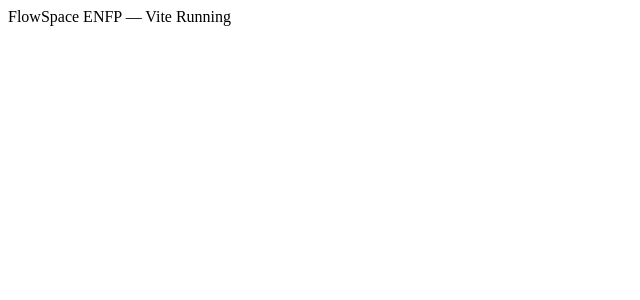
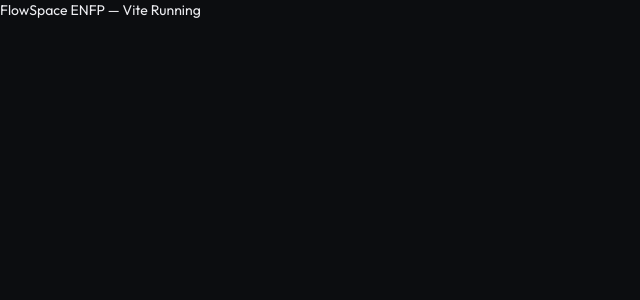
Before and after one commit to Busy0124add1/flowspace-enfp, a Vue app: page / in a window 1280 px wide. Shown: the top 300 px of the page, without its empty margins (0-640 px from the left). Built offline with nearby package versions, Linux system fonts and the light colour scheme.

Commit message:
feat(P2): global CSS tokens + base reset with MBTI theme hooks

```diff
--- a/src/main.js
+++ b/src/main.js
@@ -4,6 +4,8 @@
 import ToastService from 'primevue/toastservice'
 import ConfirmationService from 'primevue/confirmationservice'
 import App from './App.vue'
+import './styles/tokens.css'
+import './styles/base.css'
 
 const app = createApp(App)
 app.use(createPinia())
--- /dev/null
+++ b/src/styles/base.css
@@ -0,0 +1,37 @@
+/* Reset + 字体 + 工具 class */
+*, *::before, *::after { box-sizing: border-box; }
+
+html, body, #app {
+  margin: 0;
+  padding: 0;
+  height: 100%;
+  background: var(--bg);
+  color: var(--t1);
+}
+
+body {
+  font-family: "Outfit", system-ui, -apple-system, "PingFang SC", "Microsoft YaHei", sans-serif;
+  font-size: 14px;
+  line-height: 1.5;
+  -webkit-font-smoothing: antialiased;
+}
+
+button { font-family: inherit; cursor: pointer; }
+input, textarea, select { font-family: inherit; }
+a { color: var(--accent); text-decoration: none; }
+
+/* 工具 class */
+.text-t1 { color: var(--t1); }
+.text-t2 { color: var(--t2); }
+.text-t3 { color: var(--t3); }
+.text-accent { color: var(--accent); }
+.flex-row { display: flex; flex-direction: row; }
+.flex-col { display: flex; flex-direction: column; }
+.flex-gap-4 { gap: 4px; }
+.flex-gap-8 { gap: 8px; }
+.flex-gap-12 { gap: 12px; }
+
+/* 滚动条 */
+::-webkit-scrollbar { width: 6px; height: 6px; }
+::-webkit-scrollbar-thumb { background: var(--line); border-radius: 3px; }
+::-webkit-scrollbar-thumb:hover { background: var(--t3); }
--- /dev/null
+++ b/src/styles/tokens.css
@@ -0,0 +1,46 @@
+/* CSS 变量定义：基础色 + MBTI 主题覆盖 */
+:root {
+  /* 基础色（不随 MBTI 变化） */
+  --bg: #0c0d10;
+  --surf: #13141a;
+  --card: #191b23;
+  --line: #252730;
+
+  /* 文字色 */
+  --t1: #eeeef2;
+  --t2: #8a8b99;
+  --t3: #4a4b58;
+
+  /* MBTI 辅色池（dashboard.html 继承） */
+  --pink: #f0537a;
+  --cyan: #3ecfcf;
+  --lime: #9de84b;
+  --violet: #9b6dff;
+  --amber: #f5a623;
+
+  /* 圆角 */
+  --r: 8px;
+  --r2: 12px;
+
+  /* MBTI 主题（applyTheme 会动态覆盖这两个） */
+  --accent: var(--pink);
+  --group-color: var(--cyan);
+}
+
+/* MBTI 类型的默认静态覆盖（以防 JS 未运行时 SSR/首屏） */
+[data-mbti="ENFP"] { --accent: #f0537a; --group-color: #3ecfcf; }
+[data-mbti="INTJ"] { --accent: #9b6dff; --group-color: #9b6dff; }
+[data-mbti="INTP"] { --accent: #9b6dff; --group-color: #9b6dff; }
+[data-mbti="ENTJ"] { --accent: #9b6dff; --group-color: #9b6dff; }
+[data-mbti="ENTP"] { --accent: #9b6dff; --group-color: #9b6dff; }
+[data-mbti="INFJ"] { --accent: #3ecfcf; --group-color: #3ecfcf; }
+[data-mbti="INFP"] { --accent: #3ecfcf; --group-color: #3ecfcf; }
+[data-mbti="ENFJ"] { --accent: #3ecfcf; --group-color: #3ecfcf; }
+[data-mbti="ISTJ"] { --accent: #4ade80; --group-color: #4ade80; }
+[data-mbti="ISFJ"] { --accent: #4ade80; --group-color: #4ade80; }
+[data-mbti="ESTJ"] { --accent: #4ade80; --group-color: #4ade80; }
+[data-mbti="ESFJ"] { --accent: #4ade80; --group-color: #4ade80; }
+[data-mbti="ISTP"] { --accent: #f5a623; --group-color: #f5a623; }
+[data-mbti="ISFP"] { --accent: #f5a623; --group-color: #f5a623; }
+[data-mbti="ESTP"] { --accent: #f5a623; --group-color: #f5a623; }
+[data-mbti="ESFP"] { --accent: #f5a623; --group-color: #f5a623; }
```
